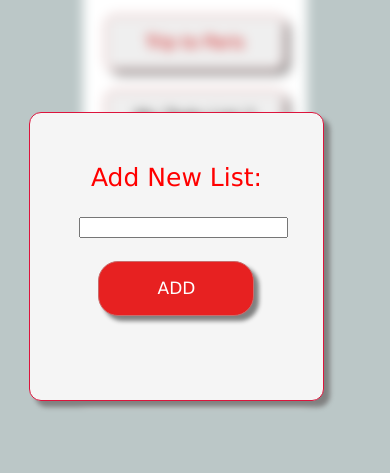
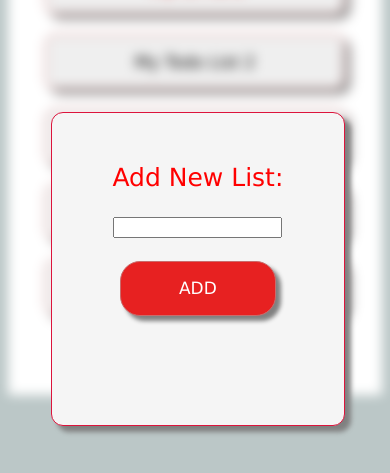
Before and after one commit to Md-Sameera/project3, a plain HTML site: page index2.html in a window 390 px wide. Shown: the part 183-656 px from the top of the page. Drawn offline with Linux system fonts and the light colour scheme.

Commit message:
Update index2.html

```diff
--- a/index2.html
+++ b/index2.html
@@ -10,8 +10,7 @@
     <style>
         .box1{
             max-width: 100%;
-            margin: 4% 20% 0% 20%;
-            width: 60%;
+            width: 100%;
             height: 570px;
             background-color: white;
             border: none;
@@ -54,9 +53,9 @@
         @media screen and (max-width: 740px) {
          .box4{
              position: absolute;
-            right: 0%;
+            right: -11%;
             width: 100%;
-            height: 90%;
+            height: 100%;
          }
          .child {
          width: 50%;
@@ -86,7 +85,7 @@
         <div class="box4">
             <br>
             <label for="test" > Add New List:</label><br> <br>
-            <input type="text" name="list" id="test" value="" size="23%" ><br> <br>
+            <input type="text" name="list" id="test" value="" size="18%" ><br> <br>
             <button style="border-radius: 20px; background-color: rgb(231, 33, 33); "><a href="" style="text-decoration: none; color: white;">ADD</a></button>
         </div>
     </div>
```
